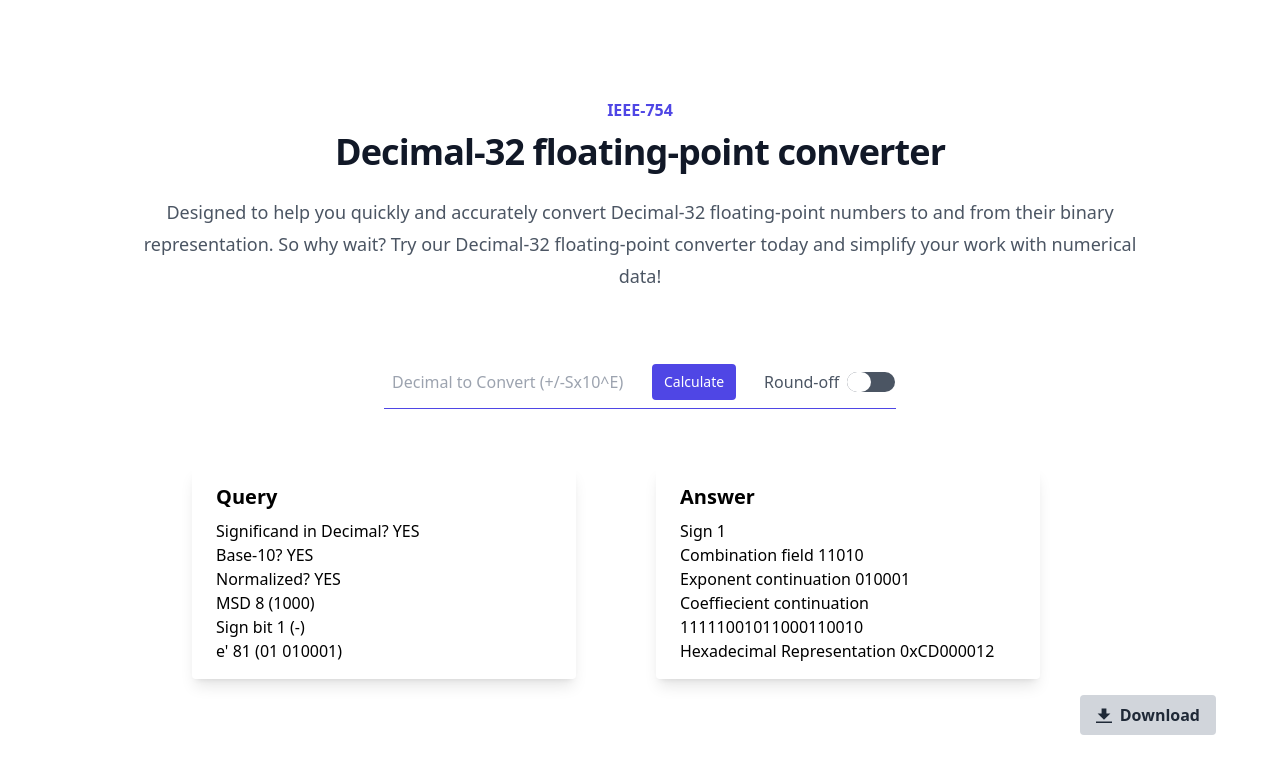
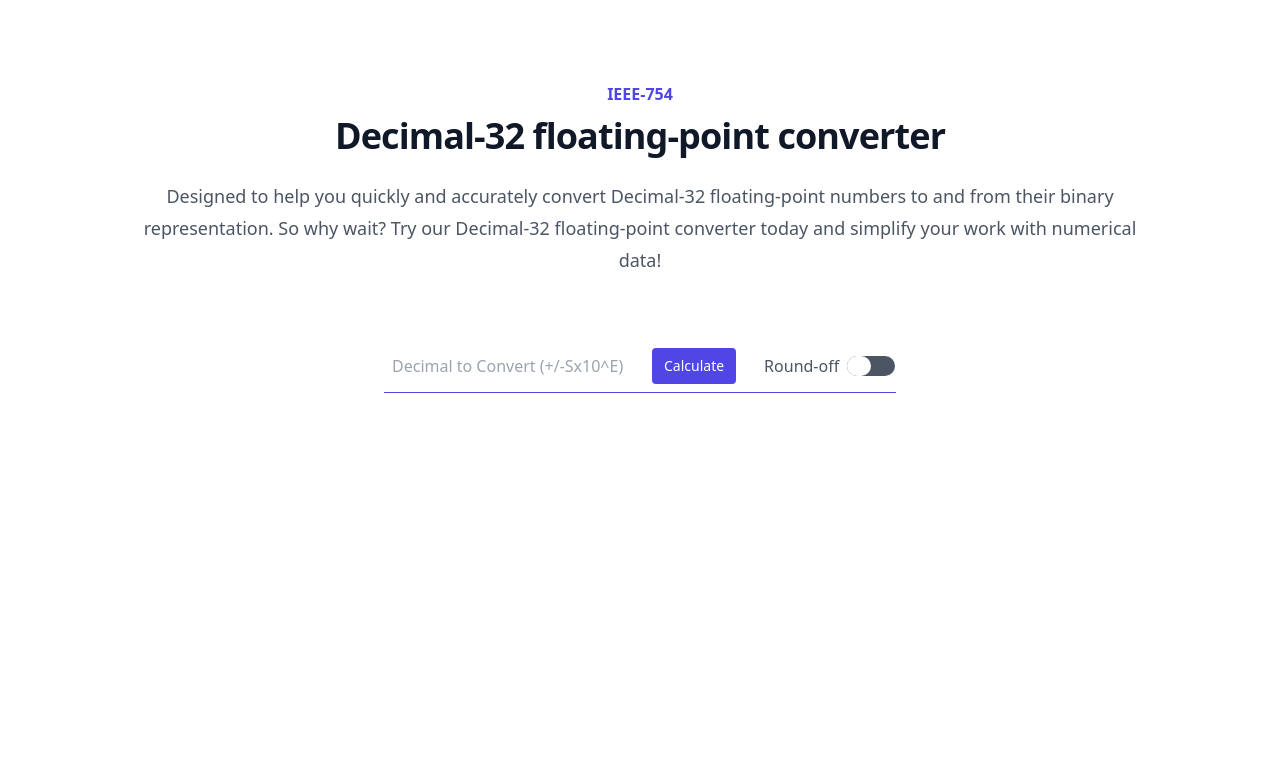
Before and after one commit to kieloBash/CSARCH-2---PROJECT, a React (Create React App) app in the folder front-end/: page / in a window 1280 px wide. Shown: the top 774 px of the page. Built offline with nearby package versions, Linux system fonts and the light colour scheme.

Commit message:
Minor fixes

```diff
--- a/front-end/src/scenes/Home.js
+++ b/front-end/src/scenes/Home.js
@@ -5,13 +5,16 @@ import React, { useState } from "react";
 import classNames from "classnames";
 export default function Home() {
   const [toggleRound, setToggleRound] = useState(false);
+  const [toggleAnswer, setToggleAnswer] = useState(false);
   const [inputValue, setInputValue] = useState("");
   const [error, setError] = useState("");
+
 
   // *****************************************************************************  CODE FUNCTIONALITY CONVERTER HERE //
   const convertToFloatingPoint = (decimal,exponent) => {
     console.log(decimal)
     console.log(exponent)
+    setToggleAnswer(true);
   }
 
   // *****************************************************************************  CODE FUNCTIONALITY DOWNLOADER HERE //
@@ -45,15 +48,19 @@ export default function Home() {
       // *****************************************************************************  ERROR INPUTS //
       if (exponent + 101 > 191) {                                                 // exponent out of range ERROR
         setError("Invalid Exponent");
+        setToggleAnswer(false);
       }
       else if(!base){                                                             // no base given ERROR
         setError("No Base Given");
+        setToggleAnswer(false);
       }else if(base !== 10){
         setError("Invalid Base");                                                 // invalid base ERROR
+        setToggleAnswer(false);
       }else if(!decimal){
         setError("Invalid Decimal");
       }else if(leftDigits + rightDigits > 7 && !toggleRound){        // should be round off ERROR
         setError("Over 7 Digits; Toggle Round-Off");
+        setToggleAnswer(false);
       }
 
 
@@ -75,7 +82,7 @@ export default function Home() {
   };
 
   return (
-    <div className="bg-white py-16 sm:py-24 ">
+    <div className="bg-white py-16 sm:py-20 ">
       <div className="mx-auto max-w-7xl px-6 lg:px-8 ">
         {/* TITLE PAGE */}
         <div className="mx-auto max-w-5xl lg:text-center ">
@@ -148,6 +155,8 @@ export default function Home() {
           </form>
 
           <dl className="grid max-w-xl grid-cols-1 gap-y-10 gap-x-8 lg:max-w-none lg:grid-cols-2 lg:gap-y-14 lg:mt-14">
+            {toggleAnswer? (
+              <>
                 <Card type={"query"} />
                 <Card
                   type={"answer"}
@@ -157,10 +166,14 @@ export default function Home() {
                   coefficientConti={"11111001011000110010"}
                   hex={"0xCD000012"}
                 />
+              </>
+            ) : (<></>)}
+
           </dl>
         </div>
 
         {/* DOWNLOAD BUTTON */}
+        {toggleAnswer? (
           <div className="mx-auto max-w-7xl lg:px-8  flex justify-end mt-4">
           <button
             onClick={() => handleDownload()}
@@ -176,6 +189,8 @@ export default function Home() {
             <span>Download</span>
           </button>
         </div>
+        ) : (<></>)}
+
       </div>
     </div>
   );
```
Lines whose indentation alone changed are shown as unchanged.
